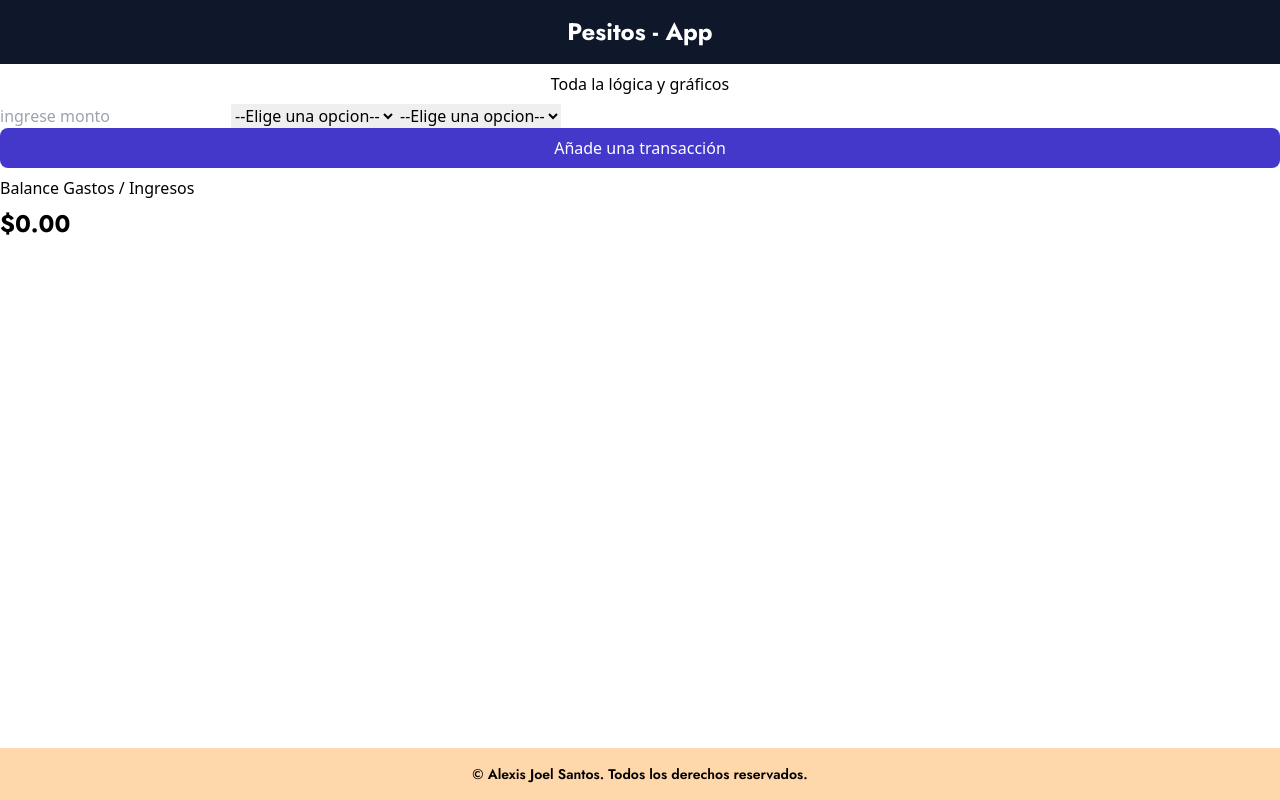
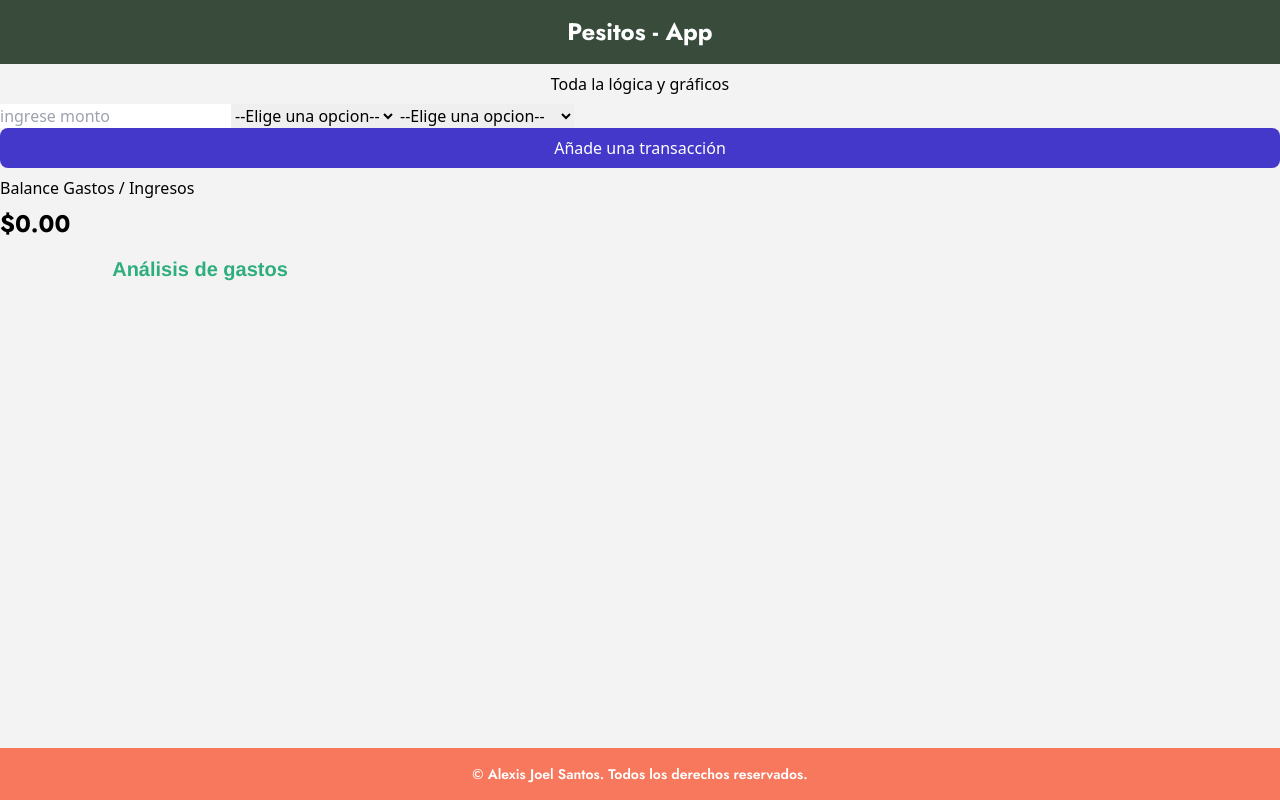
Before and after one commit to Melones5/pesitos-app, a React (Vite) app: page / in a window 1280 px wide. Built offline with nearby package versions, Linux system fonts and the light colour scheme.

Commit message:
grouping transactions by category and amount

```diff
--- a/src/components/PieChart.jsx
+++ b/src/components/PieChart.jsx
@@ -1,4 +1,4 @@
-import React from 'react'
+import React, { useEffect, useState } from 'react'
 import { Chart as ChartJS, plugins } from 'chart.js/auto'
 import { Doughnut } from 'react-chartjs-2'
 import { useGlobalState } from '../context/GlobalState'
@@ -7,30 +7,95 @@ const PieChart = () => {
 
   const { transactions } = useGlobalState();
 
-  const groupByCategory = Object.groupBy(transactions, transaction => {
-    return transaction.categoria;
-  });
+  // Almacenar categorías agrupadas y sus importes totales
+  const [groupedData, setGroupedData] = useState([]);
 
-  console.log(groupByCategory)
+  useEffect(() => {
+    const groupedTransactions = {};
+
+    // Agrupamos las transacciones por categoria, sumando sus montos
+    transactions.forEach((transaction) => {
+      const category = transaction.categoria;
+      if (!groupedTransactions[category]) {
+        groupedTransactions[category] = 0;
+      }
+      groupedTransactions[category] += transaction.monto;
+    });
+
+    // Convertimos los datos agrupados en el formato deseado para el gráfico
+    const chartData = Object.entries(groupedTransactions).map(([category, amount]) => ({
+      category,
+      amount,
+    }));
+
+    setGroupedData(chartData);
+  }, [transactions]);
+
+  // Utilizar los datos agrupados para las etiquetas y los datos del gráfico
+  const labels = groupedData.map((item) => item.category); //los labels en categorías
+  const data = groupedData.map((item) => item.amount); // los labels por monto
 
   return (
     <div className='w-[400px]'>
       <Doughnut
         data={{
-          labels: transactions.map(transaction => transaction.categoria),
+          labels,
           datasets: [{
-            label: 'My First Dataset',
-            data: transactions.map(transaction => transaction.monto),
+            label: 'total',
+            data,
             backgroundColor: [
-              'rgb(255, 99, 132)',
-              'rgb(54, 162, 235)',
-              'rgb(255, 205, 86)',
-              'rgb(255, 29, 122)',
-              'rgb(255, 94, 232)',
+              '#f44336', // Rojo
+              '#e91e63', // Rosa fuerte
+              '#9c27b0', // Púrpura
+              '#673ab7', // Azul violeta
+              '#3f51b5', // Azul índigo
+              '#2196f3', // Azul
+              '#03a9f4', // Azul cielo
+              '#00bcd4', // Cian
+              '#009688', // Verde esmeralda
+              '#4caf50', // Verde
             ],
-            borderRadius: 2,
-            hoverOffset: 4,
+            // borderColor:[
+            //   '#f44336', // Rojo
+            //   '#e91e63', // Rosa fuerte
+            //   '#9c27b0', // Púrpura
+            //   '#673ab7', // Azul violeta
+            //   '#3f51b5', // Azul índigo
+            //   '#2196f3', // Azul
+            //   '#03a9f4', // Azul cielo
+            //   '#00bcd4', // Cian
+            //   '#009688', // Verde esmeralda
+            //   '#4caf50', // Verde
+            // ],
+            hoverOffset: 8,
+            spacing: 2,
+            borderColor: '#fff'
           }]
+        }}
+        options={{
+          responsive: true,
+          maintainAspectRatio:true,
+          plugins: {
+            legend: {
+              position: 'top',
+              labels: {
+                font: {
+                  size: 12,
+                },
+                boxWidth: 10,
+                usePointStyle: true,
+              }
+            },
+            title: {
+              display:true,
+              text: "Análisis de gastos",
+              color: '#2FAE7D',
+              font: {
+                weight: 'bold',
+                size: 20
+              }
+            }
+          }
         }}
       />
     </div>
--- a/src/components/sections/Footer.jsx
+++ b/src/components/sections/Footer.jsx
@@ -2,8 +2,8 @@ import React from 'react'
 
 const Footer = () => {
   return (
-    <div className='text-white bg-orange-200 fixed bottom-0 w-screen'>
-      <p className='text-center font-jost font-semibold text-sm text-black p-4'>© Alexis Joel Santos. Todos los derechos reservados.</p>
+    <div className='text-white bg-[#F7785D] fixed bottom-0 w-screen'>
+      <p className='text-center font-jost font-semibold text-sm p-4'>© Alexis Joel Santos. Todos los derechos reservados.</p>
     </div>
   )
 }
--- a/src/components/sections/Header.jsx
+++ b/src/components/sections/Header.jsx
@@ -2,7 +2,7 @@ import React from 'react'
 
 const Header = () => {
   return (
-    <div className='text-center bg-slate-900 p-4 text-white'>
+    <div className='text-center bg-[#394C3C] p-4 text-white'>
       <h1 className='font-jost font-bold text-2xl'>Pesitos - App</h1>
     </div>
   )
--- a/src/components/transactions/TransactionForm.jsx
+++ b/src/components/transactions/TransactionForm.jsx
@@ -35,6 +35,19 @@ const TransactionForm = () => {
   }
 
 
+  const categorias = [
+    'sueldo',
+    'compras',
+    'entretenimientos',
+    'restaurantes y bares',
+    'salud y deporte',
+    'sin categoría',
+    'servicios',
+    'supermercado',
+    'transporte',
+    'vacaciones'
+  ]
+
   return (
     <div>
       <form ref={form} onSubmit={handleSubmit}>
@@ -47,10 +60,15 @@ const TransactionForm = () => {
         <select required name="" id="" value={categoria} onChange={handleChangeCategoria}>
           <option value="" disabled>--Elige una opcion--</option>
           <option value="sueldo">Sueldo</option>
-          <option value="comida">Comida</option>
-          <option value="factura">Factura</option>
-          <option value="entretenimiento">Entretenimiento</option>
-          <option value="ropa">Ropa</option>
+          <option value="compras">Compras</option>
+          <option value="entretenimientos">Entretenimientos</option>
+          <option value="restaurantes y bares">Restaurantes y bares</option>
+          <option value="salud y deporte">Salud y deporte</option>
+          <option value="sin categoría">Sin categoría</option>
+          <option value="servicios">Servicios</option>
+          <option value="supermercado">Supermercado</option>
+          <option value="transporte">Transporte</option>
+          <option value="vacaciones">Vacaciones</option>
         </select>
         <button className='bg-indigo-700 text-white px-3 py-2 rounded-lg block mb-2 w-full'>Añade una transacción</button>
       </form>
--- a/src/index.css
+++ b/src/index.css
@@ -3,3 +3,18 @@
 @tailwind base;
 @tailwind components;
 @tailwind utilities;
+
+@layer base {
+  body {
+    @apply bg-[#f3f3f3];
+  }
+}
+
+/*
+colores
+header: 394C3C
+main: 2FAE7D
+  92C56A
+  E6D15A
+footeR: F7785D
+*/
```
